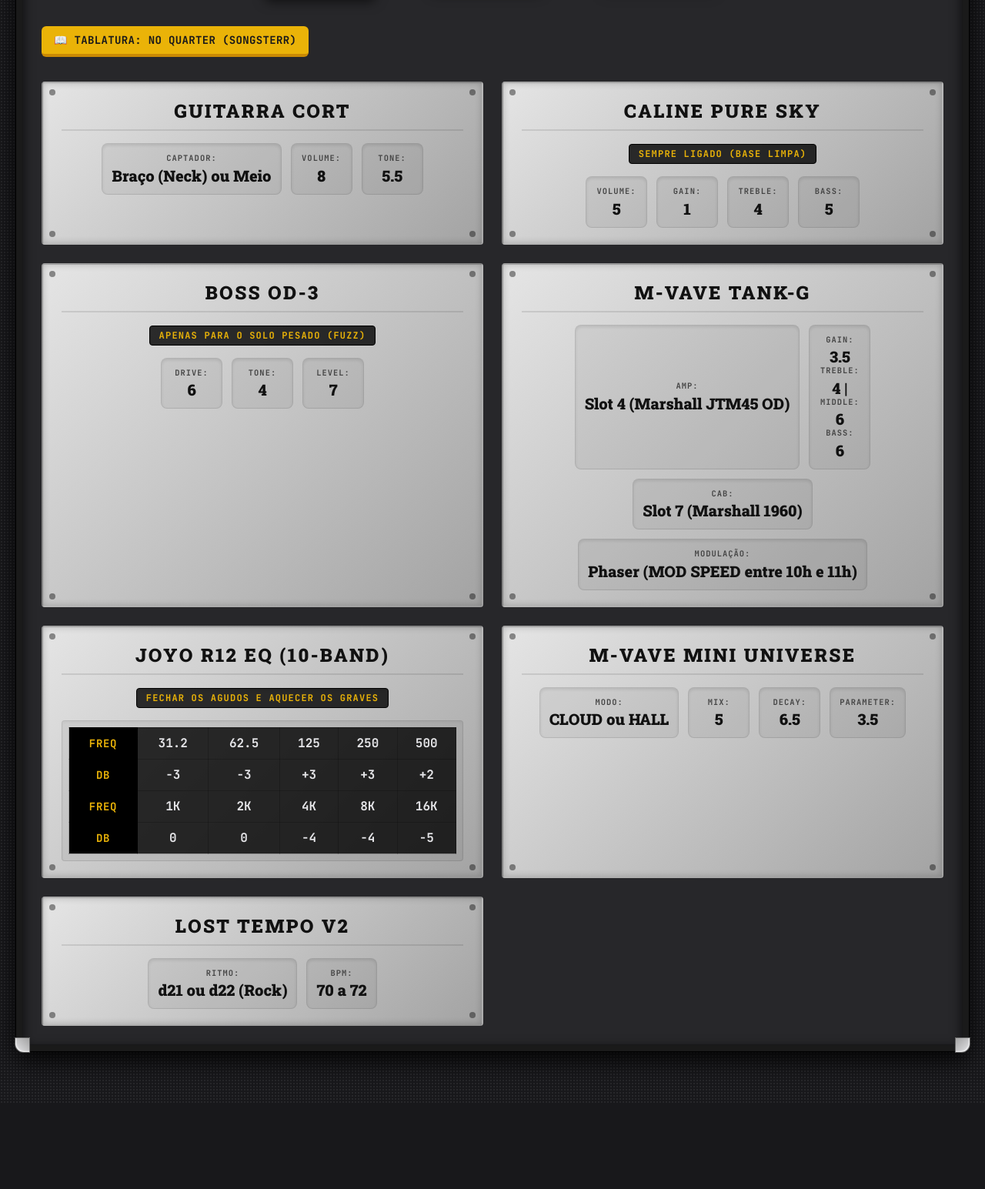
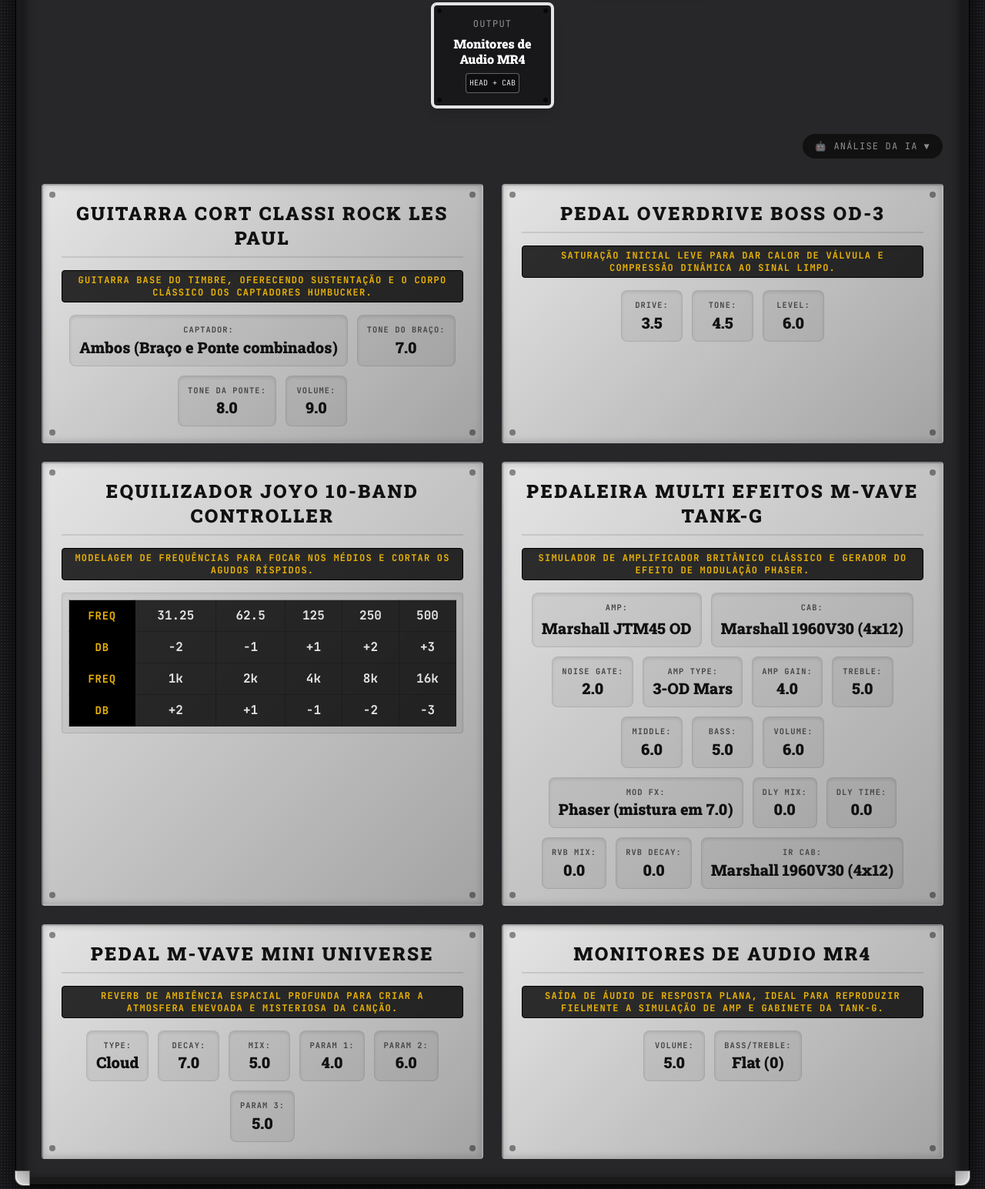
Before and after one commit to waragara/wg_repo, an Astro site: page /wg_repo/setup/led-zeppelin-no-quarter in a window 1280 px wide. Shown: the part 930-2475 px from the top of the page at 77% size. Before the commit the page ends 2365 px from the top, so only its background shows below. Built offline with nearby package versions, Linux system fonts and the light colour scheme; Astro itself is replaced by a stand-in of ours.

Commit message:
Update Tank-G gear knowledge and prompt

```diff
--- a/astro.config.mjs
+++ b/astro.config.mjs
@@ -124,7 +124,7 @@
 REGRA CRÍTICA 6 (Detalhamento do Equipamento): No array 'equipment', forneça um objeto para CADA guitarra, pedal e amp usado detalhando a configuração.
 - 'title': O nome exato do equipamento.
 - 'tagUso': Uma frase curta explicando o uso.
-- 'list': OBRIGATÓRIO para guitarras, amps e todos os pedais (exceto o Equalizador). Array de strings puras com os parâmetros. NUNCA invente parâmetros extras (como AMP ou CAB no Tank-G). Use APENAS os listados no conhecimento técnico.
+- 'list': OBRIGATÓRIO para guitarras, amps e todos os pedais (exceto o Equalizador). Array de strings puras com os parâmetros. NUNCA invente parâmetros extras. Use APENAS os listados no conhecimento técnico.
 - 'table': OBRIGATÓRIO Apenas para o Equalizador Joyo 10-Band. Formato: {f: "125", db: "-2"}. PREENCHA TODOS OS VALORES 'db' COM NÚMEROS (ex: +2, -3, 0). NUNCA DEIXE VAZIO.
 
 Inventário GERAL disponível:
@@ -461,7 +461,7 @@
 REGRA CRÍTICA 6 (Detalhamento do Equipamento): No array 'equipment', forneça um objeto para CADA guitarra, pedal e amp usado detalhando a configuração.
 - 'title': O nome exato do equipamento.
 - 'tagUso': Uma frase curta explicando o uso.
-- 'list': OBRIGATÓRIO para guitarras, amps e todos os pedais (exceto o Equalizador). Array de strings puras com os parâmetros. NUNCA invente parâmetros extras (como AMP ou CAB no Tank-G). Use APENAS os listados no conhecimento técnico.
+- 'list': OBRIGATÓRIO para guitarras, amps e todos os pedais (exceto o Equalizador). Array de strings puras com os parâmetros. NUNCA invente parâmetros extras. Use APENAS os listados no conhecimento técnico.
 - 'table': OBRIGATÓRIO Apenas para o Equalizador Joyo 10-Band. Formato: {f: "125", db: "-2"}. PREENCHA TODOS OS VALORES 'db' COM NÚMEROS (ex: +2, -3, 0). NUNCA DEIXE VAZIO.
 
 Inventário GERAL disponível:
--- a/src/content/setups/led-zeppelin-no-quarter.md
+++ b/src/content/setups/led-zeppelin-no-quarter.md
@@ -1,77 +1,84 @@
 ---
-title: Led Zeppelin (No Quarter)
-artist: Led Zeppelin
-targetTone: No Quarter (Phaser / Submerso / Psicodélico)
-guitar: Guitarra
+title: "No Quarter - Led Zeppelin Tone"
+artist: "Led Zeppelin"
+targetTone: "Timbre espacial, psicodélico e enevoado com modulação phaser profunda e overdrive britânico sutil."
+guitar: "Guitarra Cort Classi Rock Les Paul"
+pickup: "Ambos"
 pedals:
-  - "Pure Sky"
-  - "OD-3"
-  - "Tank-G"
-  - "Joyo EQ"
-  - "Mini Universe"
-  - "Lost Tempo"
-amp: "MR4"
-tabs:
-- label: '📖 Tablatura: No Quarter (Songsterr)'
-  url: https://www.songsterr.com/a/wsa/led-zeppelin-no-quarter-tab-s22701t9
+  - "Pedal OverDrive Boss OD-3"
+  - "Equilizador Joyo 10-Band Controller"
+  - "Pedaleira Multi Efeitos M-Vave Tank-G"
+  - "Pedal M-Vave Mini Universe"
+amp: "Monitores de Audio MR4"
 equipment:
-- title: Guitarra Cort
-  list:
-  - <strong class="text-white">Captador:</strong> Braço (Neck) ou Meio
-  - <strong class="text-white">Volume:</strong> 8
-  - <strong class="text-white">Tone:</strong> 5.5
-- title: Caline Pure Sky
-  tagUso: Sempre Ligado (Base Limpa)
-  list:
-  - <strong class="text-white">Volume:</strong> 5
-  - <strong class="text-white">Gain:</strong> 1
-  - <strong class="text-white">Treble:</strong> 4
-  - <strong class="text-white">Bass:</strong> 5
-- title: Boss OD-3
-  tagUso: Apenas para o Solo Pesado (Fuzz)
-  list:
-  - <strong class="text-white">Drive:</strong> 6
-  - <strong class="text-white">Tone:</strong> 4
-  - <strong class="text-white">Level:</strong> 7
-- title: M-Vave Tank-G
-  list:
-  - <strong class="text-white">AMP:</strong> Slot 4 (Marshall JTM45 OD)
-  - <strong class="text-white">Gain:</strong> 3.5  <strong class="text-white">Treble:</strong>
-    4 | <strong class="text-white">Middle:</strong> 6  <strong class="text-white">Bass:</strong>
-    6
-  - <strong class="text-white">CAB:</strong> Slot 7 (Marshall 1960)
-  - <strong class="text-white">Modulação:</strong> Phaser (MOD SPEED entre 10h e 11h)
-- title: Joyo R12 EQ (10-Band)
-  tagUso: Fechar os agudos e aquecer os graves
-  table:
-  - f: '31.2'
-    db: '-3'
-  - f: '62.5'
-    db: '-3'
-  - f: '125'
-    db: '+3'
-  - f: '250'
-    db: '+3'
-  - f: '500'
-    db: '+2'
-  - f: 1K
-    db: '0'
-  - f: 2K
-    db: '0'
-  - f: 4K
-    db: '-4'
-  - f: 8K
-    db: '-4'
-  - f: 16K
-    db: '-5'
-- title: M-Vave Mini Universe
-  list:
-  - <strong class="text-white">Modo:</strong> CLOUD ou HALL
-  - <strong class="text-white">Mix:</strong> 5
-  - <strong class="text-white">Decay:</strong> 6.5
-  - <strong class="text-white">Parameter:</strong> 3.5
-- title: Lost Tempo V2
-  list:
-  - <strong class="text-white">Ritmo:</strong> d21 ou d22 (Rock)
-  - <strong class="text-white">BPM:</strong> 70 a 72
+  - title: "Guitarra Cort Classi Rock Les Paul"
+    tagUso: "Guitarra base do timbre, oferecendo sustentação e o corpo clássico dos captadores Humbucker."
+    list:
+      - '<strong class="text-white">Captador:</strong> Ambos (Braço e Ponte combinados)'
+      - '<strong class="text-white">Tone do Braço:</strong> 7.0'
+      - '<strong class="text-white">Tone da Ponte:</strong> 8.0'
+      - '<strong class="text-white">Volume:</strong> 9.0'
+  - title: "Pedal OverDrive Boss OD-3"
+    tagUso: "Saturação inicial leve para dar calor de válvula e compressão dinâmica ao sinal limpo."
+    list:
+      - '<strong class="text-white">DRIVE:</strong> 3.5'
+      - '<strong class="text-white">TONE:</strong> 4.5'
+      - '<strong class="text-white">LEVEL:</strong> 6.0'
+  - title: "Equilizador Joyo 10-Band Controller"
+    tagUso: "Modelagem de frequências para focar nos médios e cortar os agudos ríspidos."
+    table:
+      - f: "31.25"
+        db: "-2"
+      - f: "62.5"
+        db: "-1"
+      - f: "125"
+        db: "+1"
+      - f: "250"
+        db: "+2"
+      - f: "500"
+        db: "+3"
+      - f: "1k"
+        db: "+2"
+      - f: "2k"
+        db: "+1"
+      - f: "4k"
+        db: "-1"
+      - f: "8k"
+        db: "-2"
+      - f: "16k"
+        db: "-3"
+  - title: "Pedaleira Multi Efeitos M-Vave Tank-G"
+    tagUso: "Simulador de amplificador britânico clássico e gerador do efeito de modulação Phaser."
+    list:
+      - '<strong class=''text-white''><strong class="text-white">AMP:</strong></strong> Marshall JTM45 OD'
+      - '<strong class=''text-white''><strong class="text-white">CAB:</strong></strong> Marshall 1960V30 (4x12)'
+      - '<strong class="text-white">NOISE GATE:</strong> 2.0'
+      - '<strong class="text-white">AMP TYPE:</strong> 3-OD Mars'
+      - '<strong class="text-white">AMP GAIN:</strong> 4.0'
+      - '<strong class="text-white">TREBLE:</strong> 5.0'
+      - '<strong class="text-white">MIDDLE:</strong> 6.0'
+      - '<strong class="text-white">BASS:</strong> 5.0'
+      - '<strong class="text-white">VOLUME:</strong> 6.0'
+      - '<strong class="text-white">MOD FX:</strong> Phaser (mistura em 7.0)'
+      - '<strong class="text-white">DLY MIX:</strong> 0.0'
+      - '<strong class="text-white">DLY TIME:</strong> 0.0'
+      - '<strong class="text-white">RVB MIX:</strong> 0.0'
+      - '<strong class="text-white">RVB DECAY:</strong> 0.0'
+      - '<strong class="text-white">IR CAB:</strong> Marshall 1960V30 (4x12)'
+  - title: "Pedal M-Vave Mini Universe"
+    tagUso: "Reverb de ambiência espacial profunda para criar a atmosfera enevoada e misteriosa da canção."
+    list:
+      - '<strong class="text-white">TYPE:</strong> Cloud'
+      - '<strong class="text-white">DECAY:</strong> 7.0'
+      - '<strong class="text-white">MIX:</strong> 5.0'
+      - '<strong class="text-white">PARAM 1:</strong> 4.0'
+      - '<strong class="text-white">PARAM 2:</strong> 6.0'
+      - '<strong class="text-white">PARAM 3:</strong> 5.0'
+  - title: "Monitores de Audio MR4"
+    tagUso: "Saída de áudio de resposta plana, ideal para reproduzir fielmente a simulação de amp e gabinete da Tank-G."
+    list:
+      - '<strong class="text-white">Volume:</strong> 5.0'
+      - '<strong class="text-white">Bass/Treble:</strong> Flat (0)'
+aiComment: |
+  Para recriar a atmosfera submersa e psicodélica de 'No Quarter', estruturamos a cadeia de sinal focando na modulação e na espacialidade. A Guitarra Cort Classi Rock Les Paul foi selecionada na posição 'Ambos' para obter um timbre encorpado e aveludado. O sinal passa inicialmente pelo Boss OD-3 para uma saturação sutil de pré-amplificação. Em seguida, o Joyo 10-Band molda as frequências, destacando os médios-graves e suavizando os agudos extremos para evitar aspereza. A M-Vave Tank-G atua como o coração do timbre, simulando o clássico cabeçote Marshall JTM45 com o efeito de Phaser ativo, essencial para replicar o efeito giratório de caixa Leslie usado por Jimmy Page. Por fim, o M-Vave Mini Universe no modo Cloud adiciona a ambiência espacial e misteriosa que define a faixa, entregando o sinal perfeitamente esculpido nos Monitores MR4.
 ---
--- a/src/data/gear-knowledge.md
+++ b/src/data/gear-knowledge.md
@@ -23,12 +23,32 @@
 ## 4. M-Vave Tank-G (Pedaleira Multi-Efeitos / Amp Sim)
 **Chaves OBRIGATÓRIAS na 'list':**
 - **NOISE GATE:** Threshold do gate.
-- **AMP TYPE:** Escolha entre (1-Clean 335, 2-Clean Archetype, 3-OD Mars, 4-OD Friedman, 5-OD Plex, 6-Dist Mars, 7-Dist Pea, 8-Dist Diesel, 9-Dist EVH).
+- **AMP TYPE:** APENAS o número correspondente (1 a 9).
+- **AMP:** APENAS o nome correspondente da lista abaixo:
+  - 1 - VOX AC30HW Normal
+  - 2 - Fender 65 Twin Reverb
+  - 3 - Bogner Shiva
+  - 4 - Marshall JTM45 OD
+  - 5 - Plexi 100
+  - 6 - Marshal JCM800
+  - 7 - EVH 5150 LEAD
+  - 8 - ENGL Powerball E645/2
+  - 9 - Mesa Boogie Dual Rectifier
 - **AMP GAIN / TREBLE / MIDDLE / BASS / VOLUME:** Ajuste de 0 a 10.
 - **MOD FX:** Escolha entre (Chorus, Phaser, Tremolo) e o nível de mistura.
 - **DLY MIX / DLY TIME:** Escolha o tipo (Analog, Tape, Dual) e o tempo/mistura.
 - **RVB MIX / RVB DECAY:** Escolha o tipo (Room, Spring, Cloud) e o nível/tempo.
-- **IR CAB:** Escolha entre (1 a 8) ou informe o nome do Cabinet.
+- **IR CAB:** APENAS o número correspondente (0 a 8).
+- **CAB:** APENAS o nome correspondente da lista abaixo:
+  - 0 - IR CAB turn off (None)
+  - 1 - VHT Deliverance (4x12)
+  - 2 - Sperimental (4x12)
+  - 3 - Electrovoice (2x10)
+  - 4 - Mesa Boogie (4x12)
+  - 5 - Fender Champ (1x8)
+  - 6 - Fender Pr Junior (1x10)
+  - 7 - Marshall 1960V30 (4x12)
+  - 8 - Diezel V30 (4x12)
 
 ## 5. M-Vave Mini Universe (Reverb Digital)
 **Chaves OBRIGATÓRIAS na 'list':**
```
